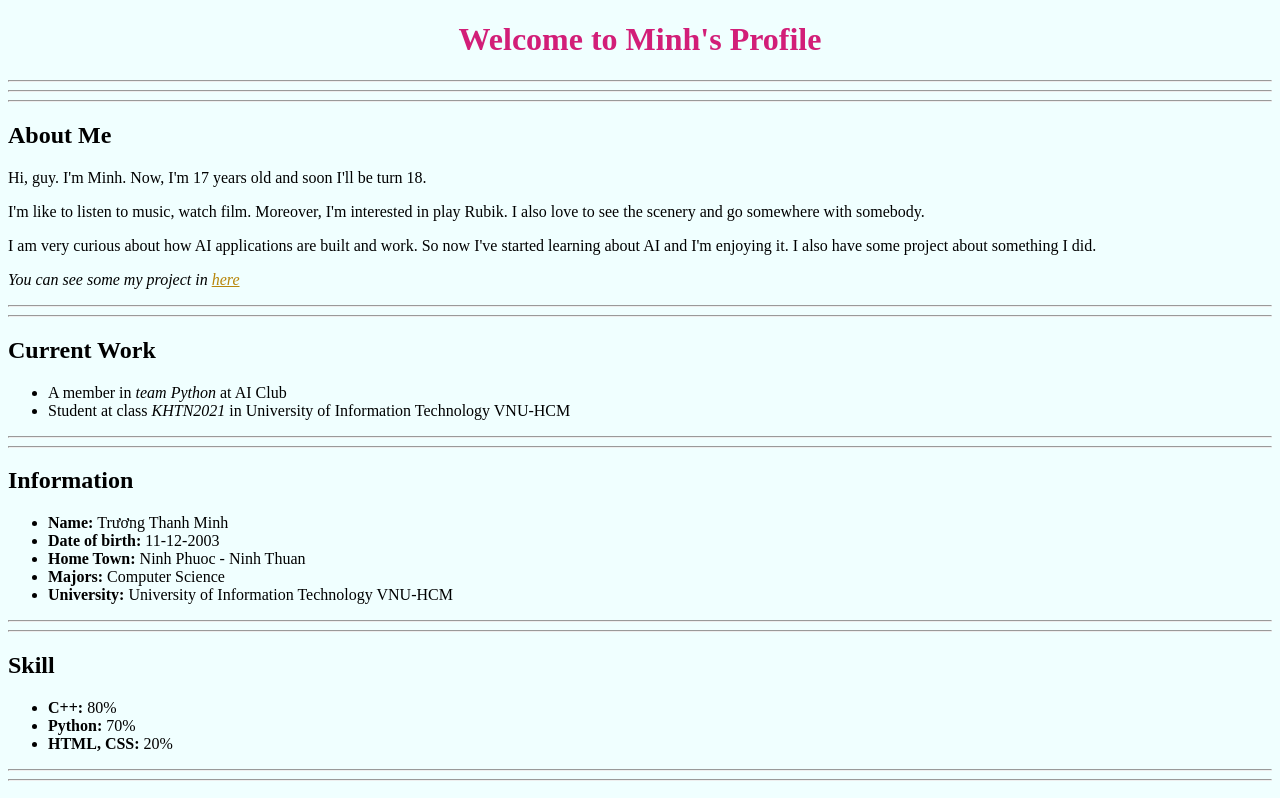
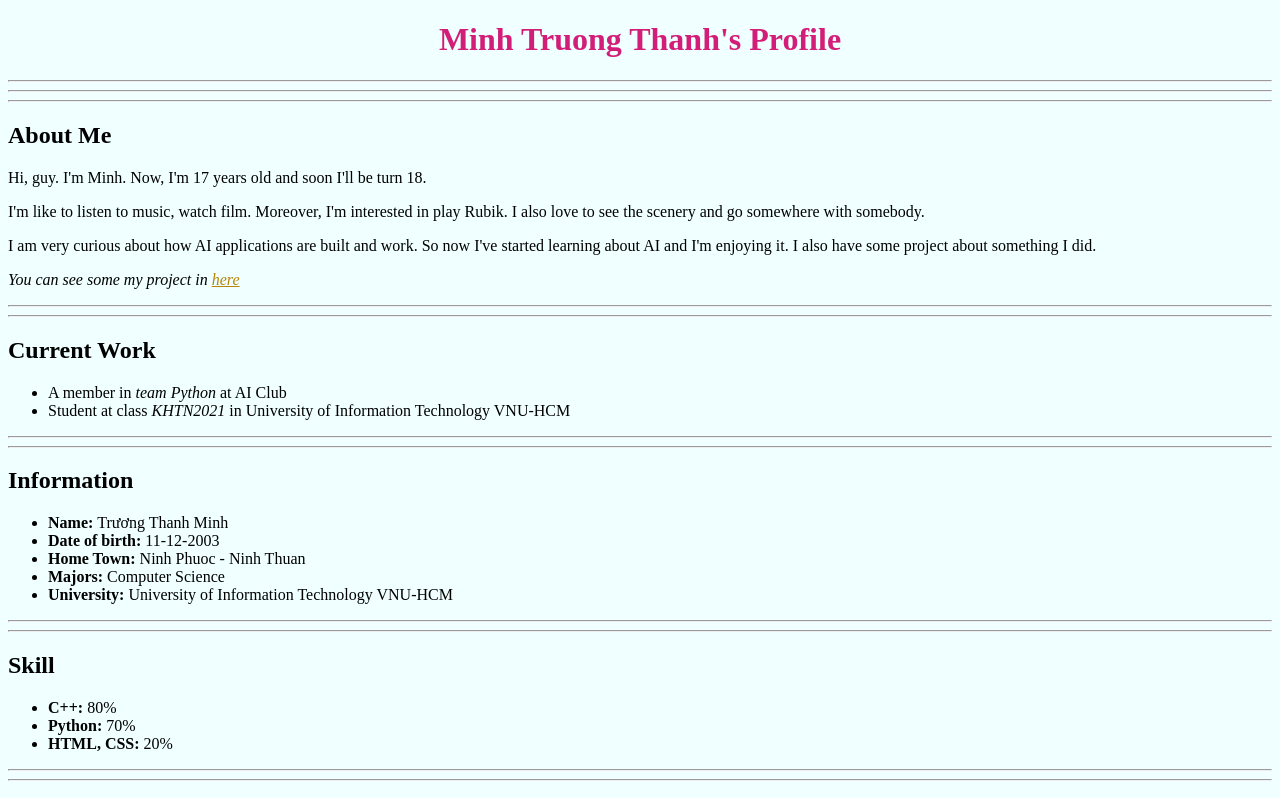
Before and after one commit to trthminh/trthminh.github.io, a plain HTML site: page index.html in a window 1280 px wide. Shown: the top 798 px of the page. Drawn offline with Linux system fonts and the light colour scheme.

Commit message:
Update index.html

```diff
--- a/index.html
+++ b/index.html
@@ -13,7 +13,7 @@
 <head>
     <title>Minh Truong Thanh</title>
 </head>
-<div id="chude"><h1>Welcome to Minh's Profile</h1></div>
+<div id="chude"><h1>Minh Truong Thanh's Profile</h1></div>
 <hr>
 <hr>
 <hr>
```
